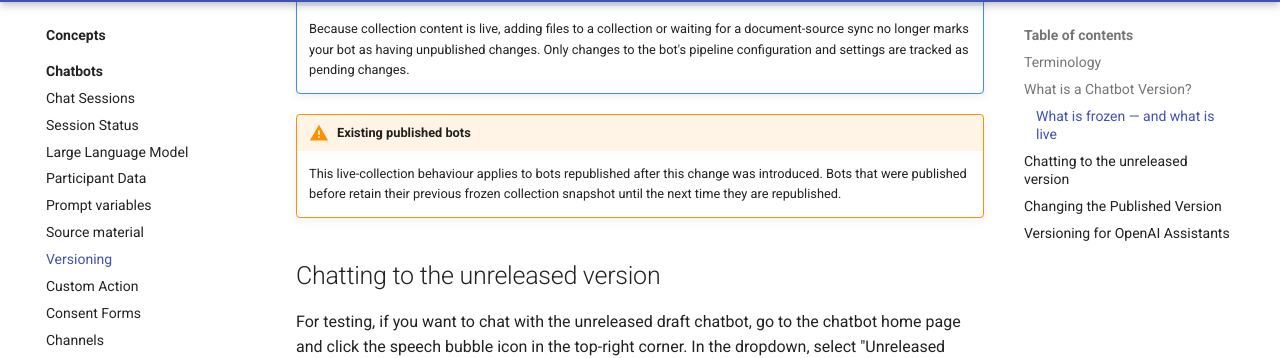
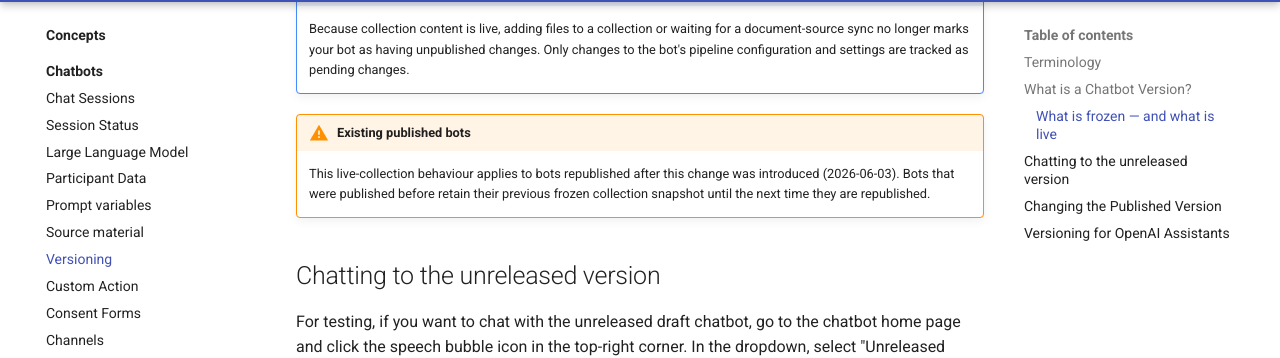
Before and after one commit to dimagi/open-chat-studio-docs, an MkDocs documentation site: the page built from docs/concepts/versioning.md, in a window 1280 px wide and 900 px high, scrolled down 1011 px. Shown: the part 94-452 px from the top of the window. Built offline with MkDocs 1.6.1 and Material for MkDocs 9.7.7, drawn with Linux system fonts in a browser that asks for light colours; a script that is not in the unit is left out; comment, search, counter and statistics services are not loaded.

Commit message:
Apply suggestion from @snopoke

```diff
--- a/docs/concepts/versioning.md
+++ b/docs/concepts/versioning.md
@@ -28,7 +28,7 @@ The collection *structure* (which collections are linked to which nodes) remains
     Because collection content is live, adding files to a collection or waiting for a document-source sync no longer marks your bot as having unpublished changes. Only changes to the bot's pipeline configuration and settings are tracked as pending changes.
 
 !!! warning "Existing published bots"
-    This live-collection behaviour applies to bots republished after this change was introduced. Bots that were published before retain their previous frozen collection snapshot until the next time they are republished.
+    This live-collection behaviour applies to bots republished after this change was introduced (2026-06-03). Bots that were published before retain their previous frozen collection snapshot until the next time they are republished.
 
 ## Chatting to the unreleased version
 For testing, if you want to chat with the unreleased draft chatbot, go to the chatbot home page and click the speech bubble icon in the top-right corner. In the dropdown, select "Unreleased Version" instead of "Published Version" to open a web chat.
```
